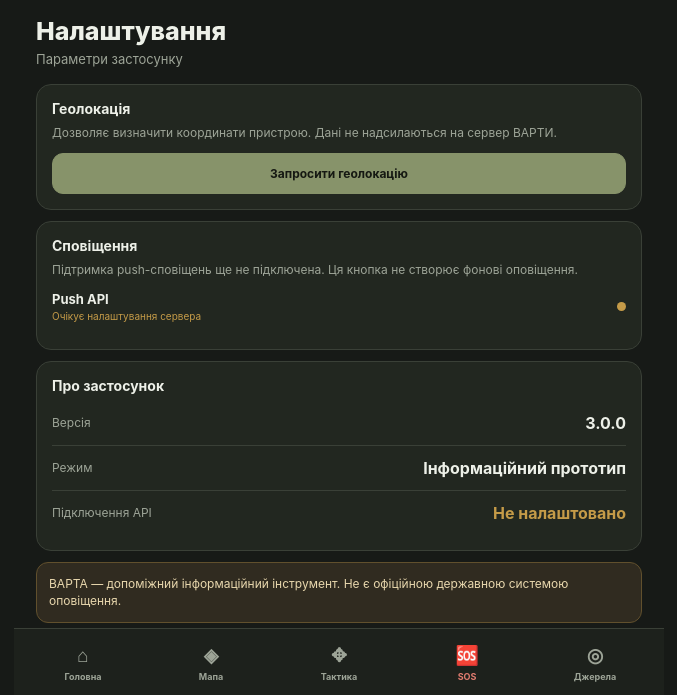
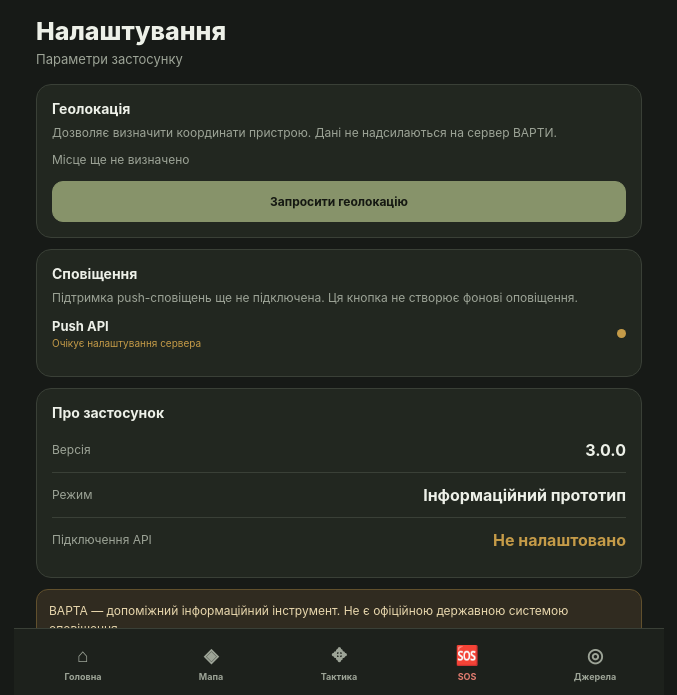
Before and after one commit to xevilx9000-max/zalizne-nebo-2, a plain HTML site: page index.html in a window 1280 px wide. Both pictures are taken after a click on the button "Налаштування". Shown: the part 105-800 px from the top of the page, without its empty margins (301-978 px from the left). Drawn offline with nearby package versions, Linux system fonts and the light colour scheme.

Commit message:
Update index.html

```diff
--- a/index.html
+++ b/index.html
@@ -584,6 +584,9 @@ a { color:var(--olive2); }
   <div class="card">
     <div class="card-title">Геолокація</div>
     <div class="muted">Дозволяє визначити координати пристрою. Дані не надсилаються на сервер ВАРТИ.</div>
+    <div class="muted" id="locationText" style="margin-top:10px">
+  Місце ще не визначено
+</div>
     <div class="actions">
       <button class="action primary full" onclick="getLocation()">Запросити геолокацію</button>
     </div>
```
